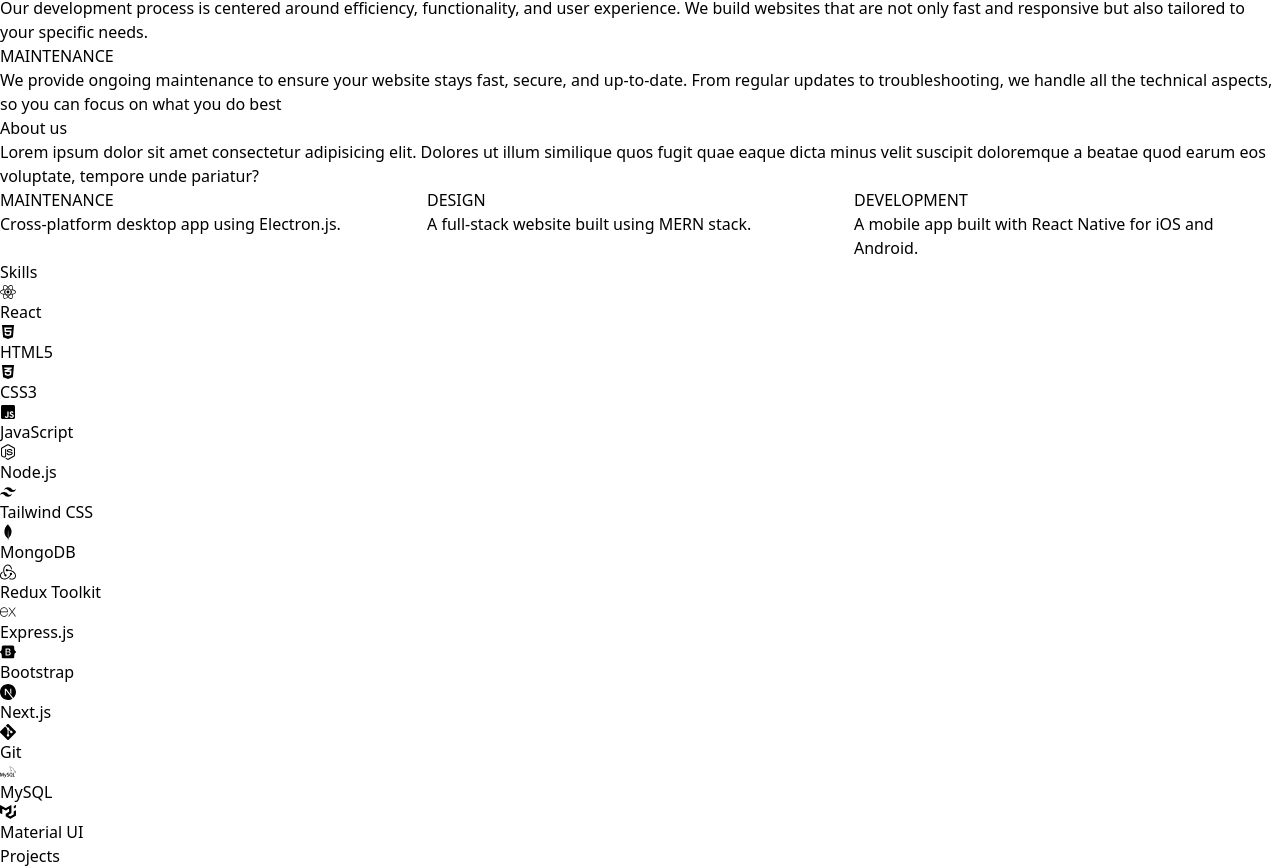
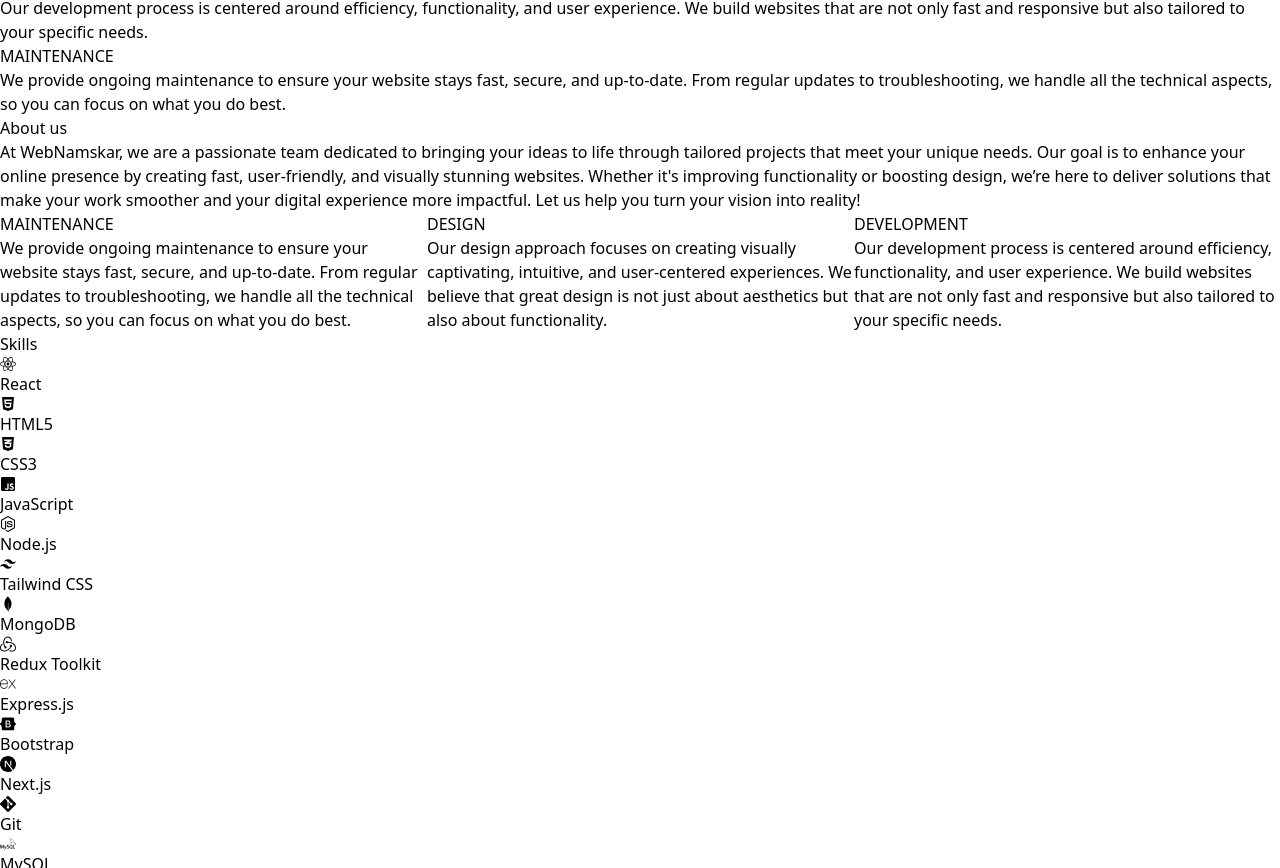
Before and after one commit to WebNamaskar/Portfolio, a React (Vite) app in the folder front-end/: page / in a window 1280 px wide. Shown: the part 2112-2980 px from the top of the page. Built offline with nearby package versions, Linux system fonts and the light colour scheme; some icons are missing.

Commit message:
Final Commit

```diff
--- a/front-end/src/components/AboutUs.jsx
+++ b/front-end/src/components/AboutUs.jsx
@@ -29,9 +29,9 @@
     };
   }, []);
   const projects = [
-    { name: "DESIGN", description: "A full-stack website built using MERN stack." },
-    { name: "DEVELOPMENT", description: "A mobile app built with React Native for iOS and Android." },
-    { name: "MAINTENANCE", description: "Cross-platform desktop app using Electron.js." },
+    { name: "DESIGN", description: "Our design approach focuses on creating visually captivating, intuitive, and user-centered experiences. We believe that great design is not just about aesthetics but also about functionality." },
+    { name: "DEVELOPMENT", description: "Our development process is centered around efficiency, functionality, and user experience. We build websites that are not only fast and responsive but also tailored to your specific needs." },
+    { name: "MAINTENANCE", description: "We provide ongoing maintenance to ensure your website stays fast, secure, and up-to-date. From regular updates to troubleshooting, we handle all the technical aspects, so you can focus on what you do best." },
   ];
   const settings = {
     infinite: true,
@@ -93,7 +93,7 @@
         } text-white p-8 rounded-lg shadow-lg`}>
         <h4 className="text-2xl font-semibold mb-4">MAINTENANCE</h4>
         <p className="text-gray-200">
-        We provide ongoing maintenance to ensure your website stays fast, secure, and up-to-date. From regular updates to troubleshooting, we handle all the technical aspects, so you can focus on what you do best
+        We provide ongoing maintenance to ensure your website stays fast, secure, and up-to-date. From regular updates to troubleshooting, we handle all the technical aspects, so you can focus on what you do best.
         </p>
       </div>
     </div>
@@ -101,12 +101,12 @@
   <div className="block md:hidden w-screen text-center container mx-auto py-10 px-4 overflow-x-hidden" id='aboutus'>
     <h1 className='text-4xl text-white font-bold mt-10 underline'>About us</h1>
     <p className="max-w-2xl mx-auto text-gray-600 m-5 p-5">
-      Lorem ipsum dolor sit amet consectetur adipisicing elit. Dolores ut illum similique quos fugit quae eaque dicta minus velit suscipit doloremque a beatae quod earum eos voluptate, tempore unde pariatur?
+    At WebNamskar, we are a passionate team dedicated to bringing your ideas to life through tailored projects that meet your unique needs. Our goal is to enhance your online presence by creating fast, user-friendly, and visually stunning websites. Whether it's improving functionality or boosting design, we’re here to deliver solutions that make your work smoother and your digital experience more impactful. Let us help you turn your vision into reality!
     </p>
   <Slider {...settings}>
   {projects.map((project, index) => (
         <div key={index} className="p-4 ">
-          <div className="flex flex-col items-center bg-white shadow-lg p-6 rounded-lg hover:shadow-2xl transition duration-300 ease-in-out transform hover:-translate-y-1">
+          <div className="flex flex-col items-center bg-black text-white shadow-lg p-6 rounded-lg hover:shadow-2xl transition duration-300 ease-in-out transform hover:-translate-y-1">
             <h3 className="text-xl font-semibold mb-2 text-center">{project.name}</h3>
             <p className="text-center text-gray-600">{project.description}</p>
           </div>
--- a/front-end/src/components/LoginForm.jsx
+++ b/front-end/src/components/LoginForm.jsx
@@ -41,7 +41,7 @@
       <div className="bg-slate-400 h-screen w-screen flex justify-center items-center ">
         <form
           onSubmit={handleSubmit}
-          className="bg-slate-500 rounded-md flex justify-center items-center flex-col w-1/2
+          className="bg-slate-500 rounded-md flex justify-center items-center flex-col w-full md:w-1/2
         p-5"
         >
           <h1 className="text-3xl text-white font-bold mb-4">Login</h1>
```
